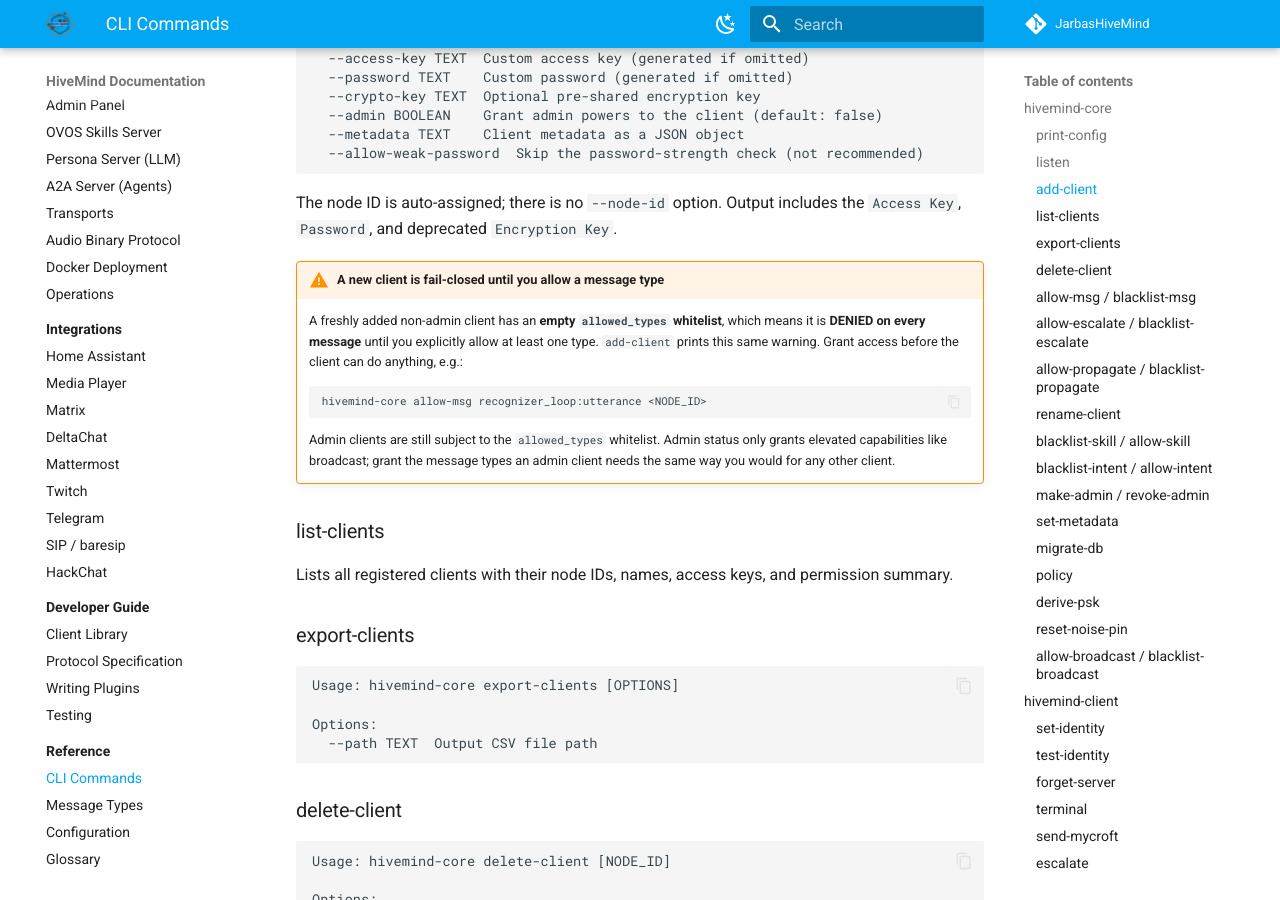
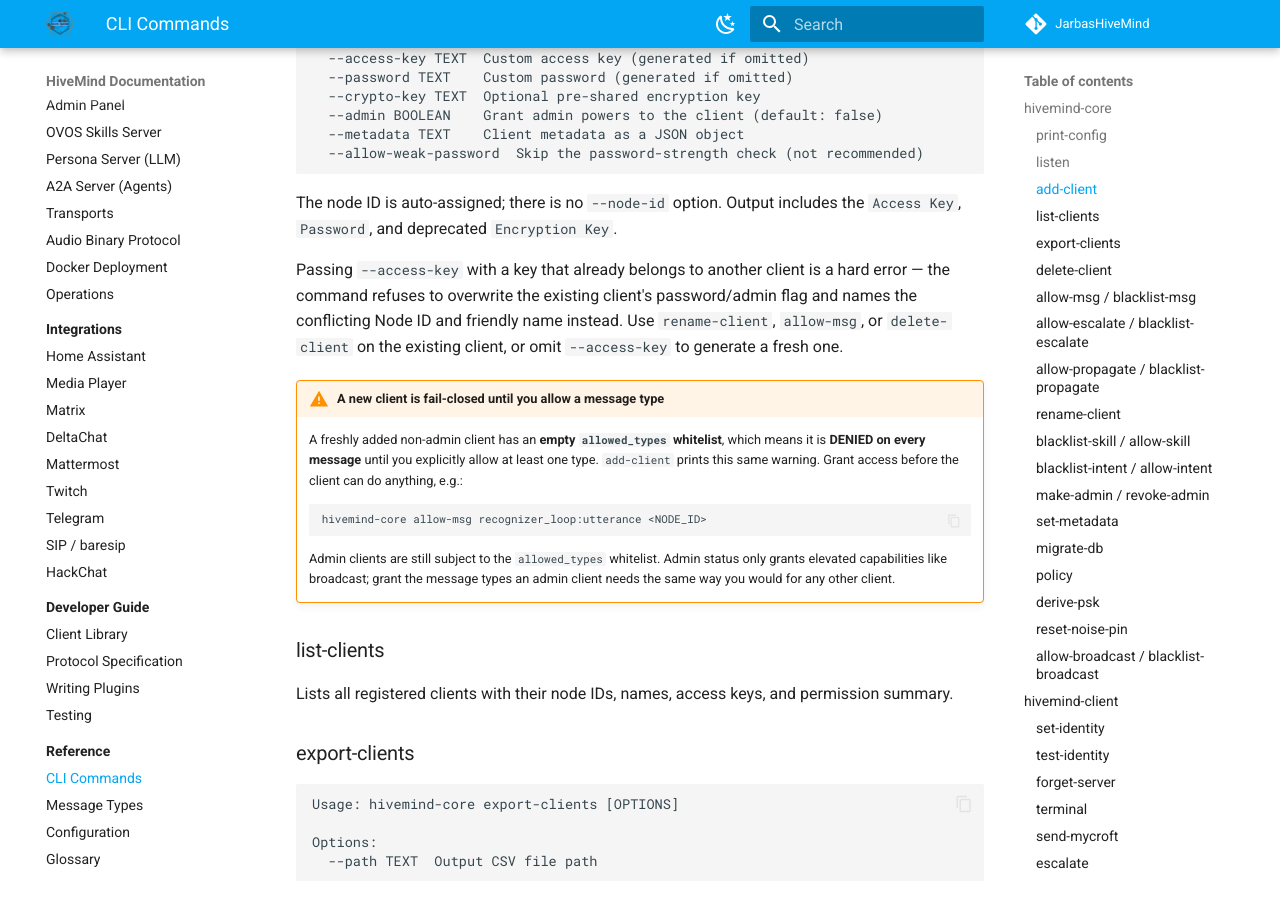
Before and after one commit to JarbasHiveMind/HiveMind-community-docs, an MkDocs documentation site: the page built from docs/reference/cli.md, in a window 1280 px wide and 900 px high, scrolled down 1848 px. Built offline with MkDocs 1.6.1 and Material for MkDocs 9.7.7, drawn with Linux system fonts in a browser that asks for light colours.

Commit message:
docs: add-client refuses to overwrite an existing access key (#293)

````diff
--- a/docs/reference/cli.md
+++ b/docs/reference/cli.md
@@ -86,6 +86,11 @@ Options:
 ```
 
 The node ID is auto-assigned; there is no `--node-id` option. Output includes the `Access Key`, `Password`, and deprecated `Encryption Key`.
+
+Passing `--access-key` with a key that already belongs to another client is a hard error — the
+command refuses to overwrite the existing client's password/admin flag and names the conflicting
+Node ID and friendly name instead. Use `rename-client`, `allow-msg`, or `delete-client` on the
+existing client, or omit `--access-key` to generate a fresh one.
 
 !!! warning "A new client is fail-closed until you allow a message type"
     A freshly added non-admin client has an **empty `allowed_types` whitelist**, which means it is **DENIED on every message** until you explicitly allow at least one type. `add-client` prints this same warning. Grant access before the client can do anything, e.g.:
````
